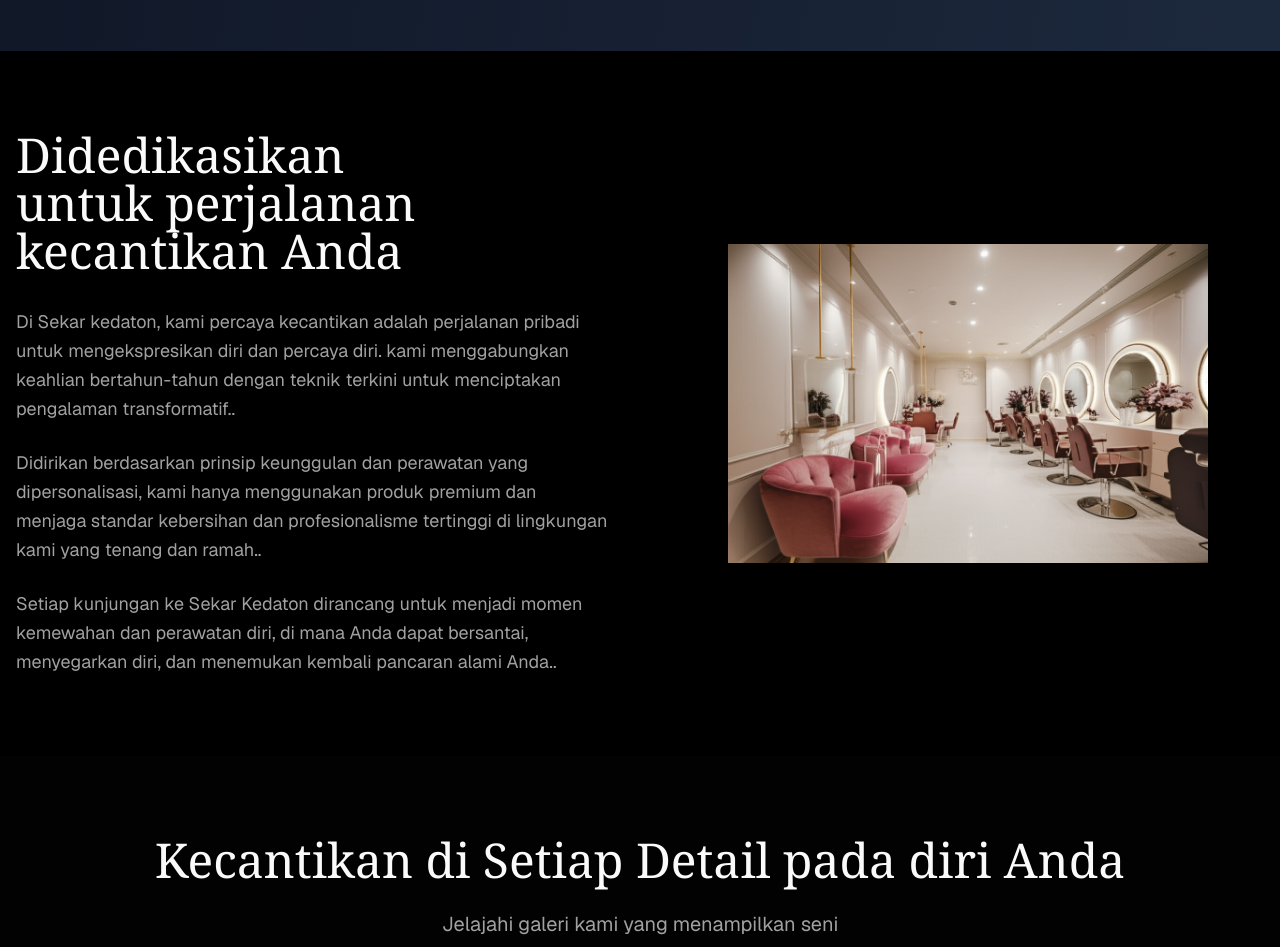
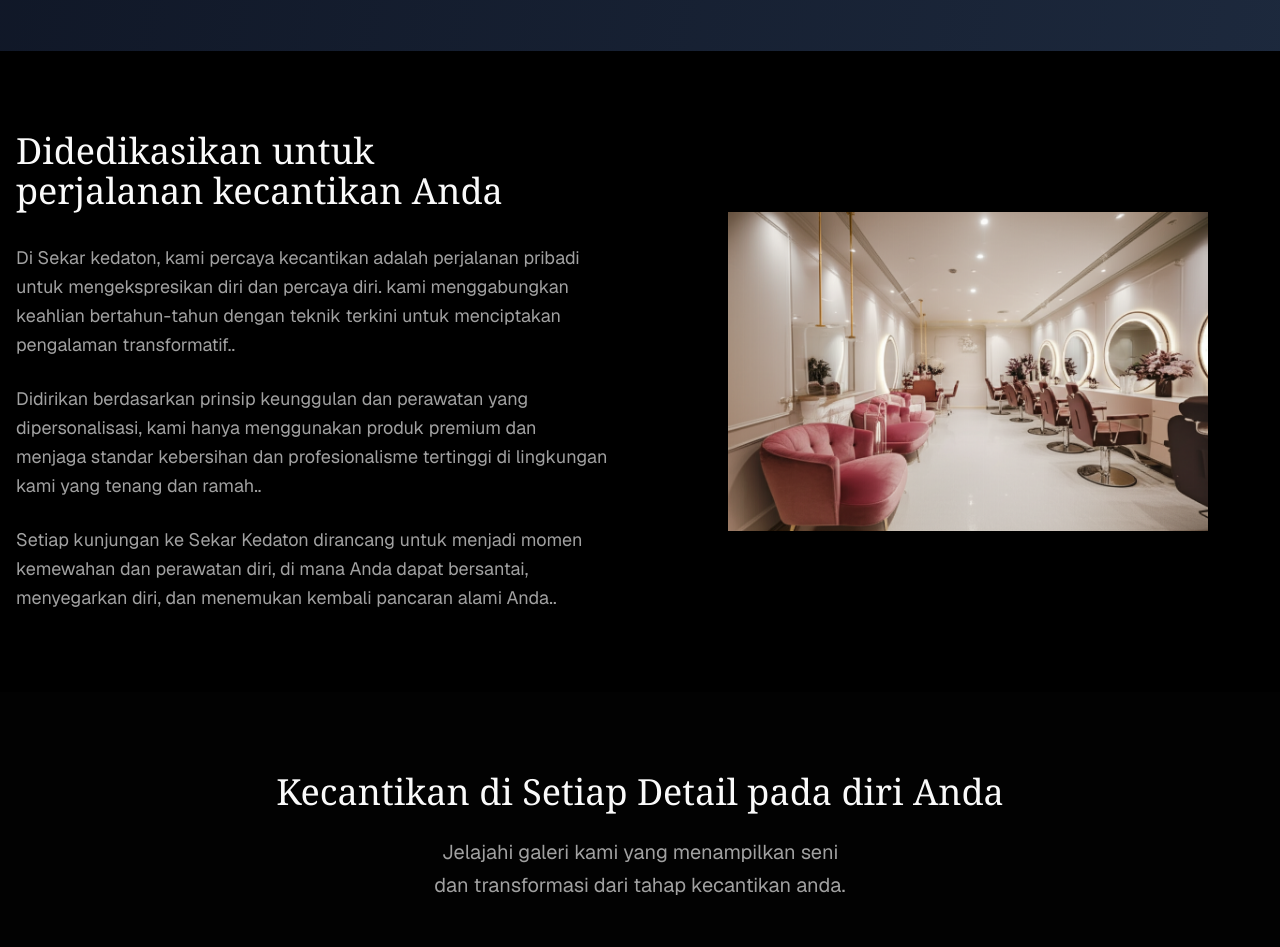
Before and after one commit to hardiferio/v0-beauty-salon-booking, a Next.js app: page / in a window 1280 px wide. Shown: the part 7060-8007 px from the top of the page. Built offline with nearby package versions, Linux system fonts and the light colour scheme.

Commit message:
feat: sync main changes into beauty salon booking project
Update project files and assets from main branch.

Co-authored-by: null <48272241+hardiferio@users.noreply.github.com>

```diff
--- a/components/about.tsx
+++ b/components/about.tsx
@@ -4,7 +4,7 @@ export function About() {
       <div className="container mx-auto">
         <div className="grid grid-cols-1 lg:grid-cols-2 gap-16 items-center">
           <div>
-            <h2 className="text-4xl md:text-5xl font-serif text-balance mb-8 text-foreground">
+            <h2 className="text-4xl font-serif text-balance mb-8 text-foreground md:text-4xl">
               Didedikasikan untuk perjalanan kecantikan Anda
             </h2>
             <div className="space-y-6 text-lg text-muted-foreground leading-relaxed">
--- a/components/gallery.tsx
+++ b/components/gallery.tsx
@@ -12,7 +12,7 @@ export function Gallery() {
     <section id="gallery" className="py-20 px-4 bg-secondary/20">
       <div className="container mx-auto">
         <div className="text-center mb-16">
-          <h2 className="text-4xl md:text-5xl font-serif text-balance mb-6 text-foreground">
+          <h2 className="text-4xl font-serif text-balance mb-6 text-foreground md:text-4xl">
             Kecantikan di Setiap Detail pada diri Anda
           </h2>
           <p className="text-xl text-muted-foreground text-balance max-w-2xl mx-auto leading-relaxed">
@@ -29,7 +29,7 @@ export function Gallery() {
               <img
                 src={image || "/placeholder.svg"}
                 alt={`Gambar galeri ${index + 1}`}
-                className="h-full object-cover hover:scale-105 transition-transform duration-300 px-0 rounded-md w-full"
+                className="object-cover hover:scale-105 transition-transform duration-300 px-0 rounded-md w-full h-full"
               />
             </div>
           ))}
```
